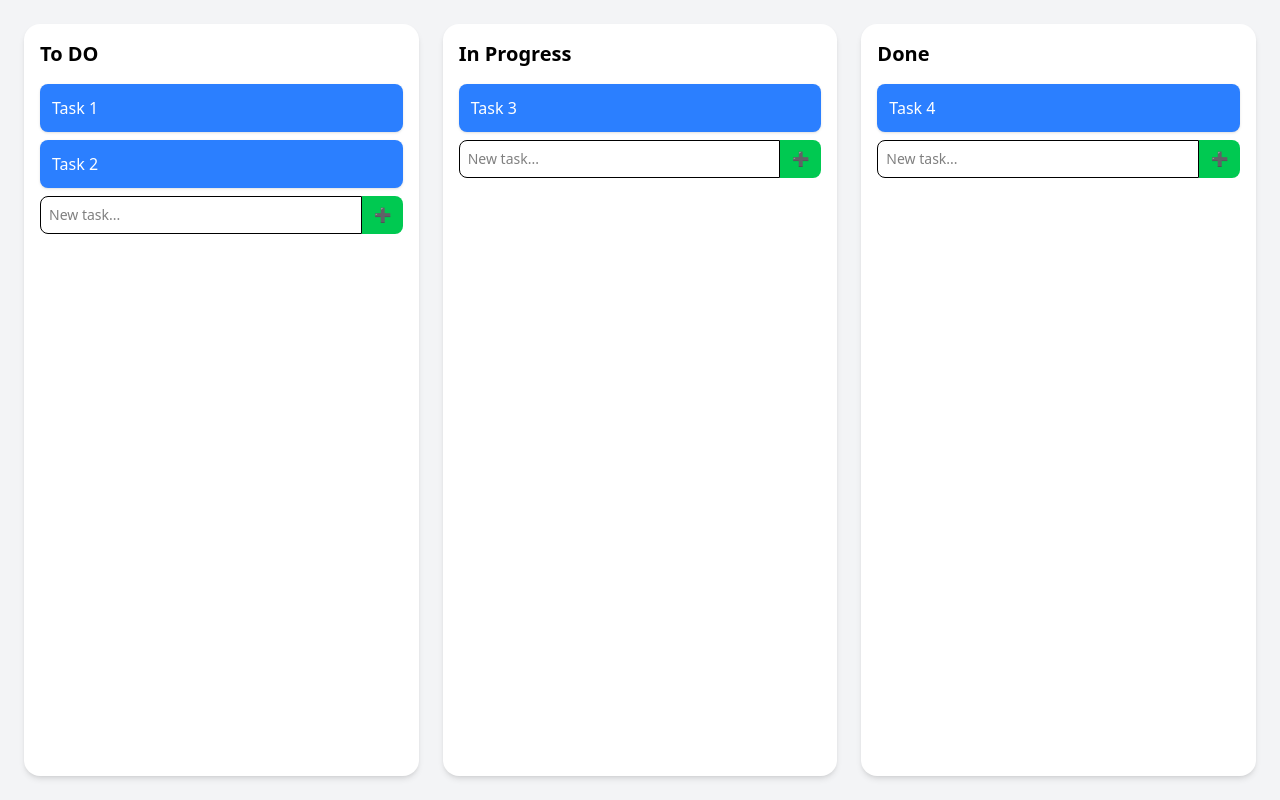
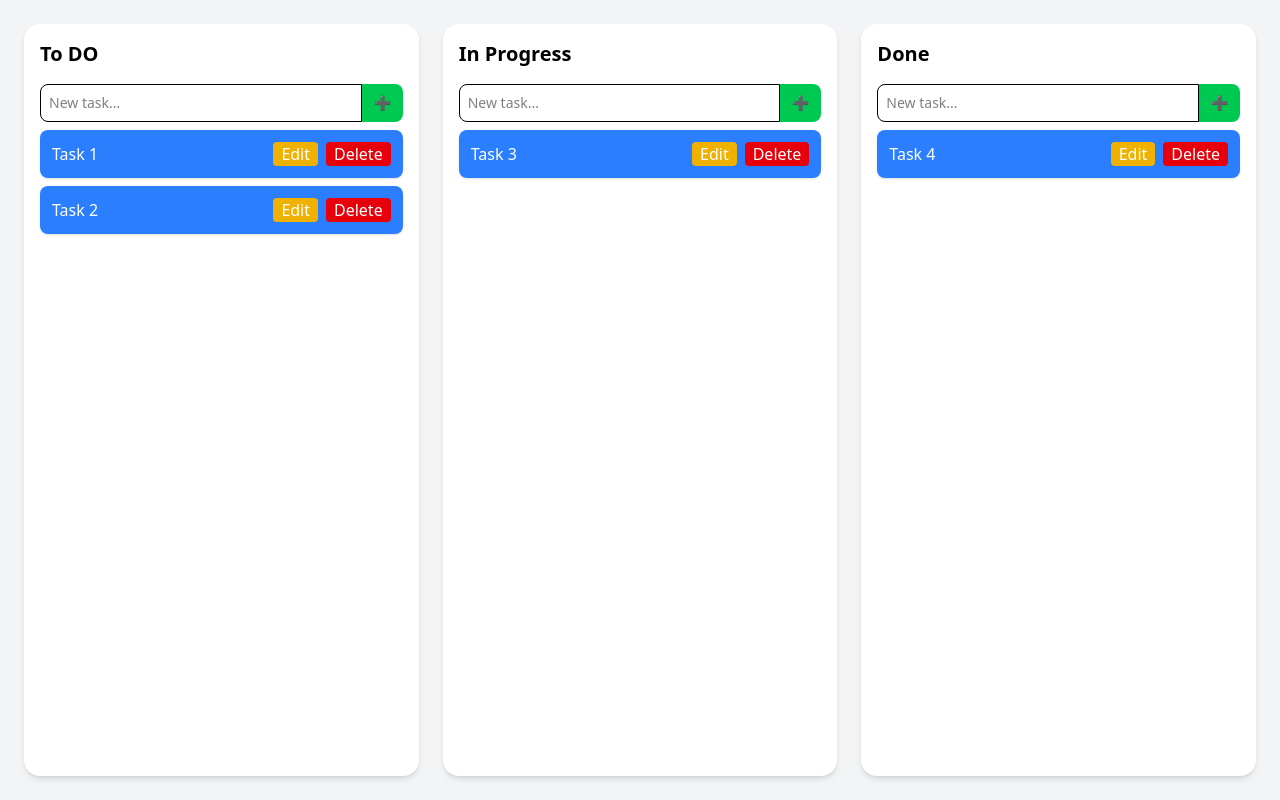
Before and after one commit to karthi1048/kanban-PWA, a React (Vite) app: page / in a window 1280 px wide. Built offline with nearby package versions, Linux system fonts and the light colour scheme.

Commit message:
completed CRUD with edit & delete

```diff
--- a/src/App.jsx
+++ b/src/App.jsx
@@ -1,5 +1,6 @@
 import { useState, useEffect, useRef } from 'react';
 import AddTask from './components/AddTask';
+import Task from './components/Task';
 import './App.css'
 
 export default function App() {
@@ -161,14 +162,30 @@ export default function App() {
     }
   };
 
-  // add new task to a column
+  // CRUD handlers
+
+  // add new task to column
   // NOTE: uses now() for id, which gives milliseconds & text from input
-  const addTask = (col, text) => {
+  const handleAddTask = (col, text) => {
     setBoard((prev) => ({
       ...prev,
       [col]: [...prev[col], { id: Date.now().toString(), text }],
     }));
   };
+
+  const handleEditTask = (taskId, col, newText) => {
+    setBoard((prev) => ({
+      ...prev,
+      [col]: prev[col].map((t) => t.id === taskId ? { ...t, text: newText} : t),
+    }));
+  };
+
+  const handleDeleteTask = (taskId, col) => {
+    setBoard((prev) => ({
+      ...prev,
+      [col]: prev[col].filter((t) => t.id !== taskId),
+    }))
+  }
 
   return (
     <>
@@ -194,26 +211,22 @@ export default function App() {
             className={`flex-1 rounded-2xl shadow-md p-4 transition-colors
               ${dragOverCol === col ? "bg-blue-100" : "bg-white"}`}>
             <h2 className='text-xl font-bold mb-4'>{col}</h2>
+            {/* AddTask below each input */}
+            <AddTask onAdd={ (text) => handleAddTask(col, text) }/>
             {/* Similar to columns, return div for each task */}
             { tasks.map((task) => (
-              <div
-                draggable
-                key={task.id}
-                onDragStart={ (e) => handleDragStart(e, task, col) }
-                onDragOver={ (e) => e.preventDefault() }
-                onDrop={(e) => {
-                  e.stopPropagation();                                // prevent column onDrop
-                  handleDrop(e, col, task.id);                        // reorder or insert before this task(element) id at hover end
-                }}
-                onTouchStart={ () => handleTouchStart(task, col) }    // pick the task
-                className='p-3 mb-2 bg-blue-500 text-white rounded-lg shadow cursor-move'>
-                {task.text}
-              </div>
-            ))}
-            {/* AddTask below each input */}
-            <AddTask onAdd={ (text) => addTask(col, text)}/>
+              <Task
+                key={ task.id }
+                task={task}
+                col={col}
+                onEdit={handleEditTask}
+                onDelete={handleDeleteTask}
+                onDragStart={handleDragStart}
+                onTouchStart={handleTouchStart}
+                onDrop={handleDrop}/>
+            )) }
           </div>
-        ))}
+        )) }
 
         {/* Conditional Ghost task */}
         { ghostTask && (
--- a/src/components/AddTask.jsx
+++ b/src/components/AddTask.jsx
@@ -11,7 +11,7 @@ export default function AddTask({ onAdd }) {
     };
 
     return (
-        <form onSubmit={ handleSubmit } className="flex mt-2">
+        <form onSubmit={ handleSubmit } className="flex my-2">
             <input
                 type="text"
                 value={ value }
--- /dev/null
+++ b/src/components/Task.jsx
@@ -0,0 +1,57 @@
+import { useState } from "react";
+
+export default function Task({ task, col, onEdit, onDelete, onDragStart, onTouchStart, onDrop }) {
+    const [isEditing, setIsEditing] = useState(false);
+    const [editText, setEditText] = useState(task.text);
+
+    const handleSave = () => {
+        if(editText.trim() !== ""){
+            onEdit(task.id, col, editText.trim());
+            setIsEditing(false);
+        }
+    };
+
+    return (
+        <div
+            key={ task.id }
+            draggable
+            onDragStart={ (e) => onDragStart(e, task, col) }
+            onDragOver={ (e) => e.preventDefault() }
+            onDrop={ (e) => {
+                e.preventDefault();                                 // prevent column onDrop
+                onDrop(e, col, task.id);                            // reorder or insert before this task(element) id at hover end
+            }}
+            onTouchStart={ () => onTouchStart(task, col) }          // pick the task
+            className="p-3 mb-2 bg-blue-500 text-white rounded-lg shadow cursor-move flex justify-between items-center">
+            { isEditing ? (
+                <div className="flex gap-2 w-full">
+                    <input
+                    className="flex-1 px-2 rounded text-black"
+                    value={ editText }
+                    onChange={ (e) => setEditText(e.target.value) }/>
+                    <button
+                        className="bg-green-600 px-2 rounded"
+                        onClick={ handleSave }>
+                        Save
+                    </button>
+                </div>
+            ) : (
+                <>
+                    <span>{ task.text }</span>
+                    <div className="flex gap-2 ml-2">
+                        <button
+                            className="bg-yellow-500 px-2 rounded"
+                            onClick={ () => setIsEditing(true) }>
+                            Edit
+                        </button>
+                        <button
+                            className="bg-red-600 px-2 rounded"
+                            onClick={ () => onDelete(task.id, col) }>
+                            Delete
+                        </button>
+                    </div>
+                </>
+            )}
+        </div>
+    )
+}
```
